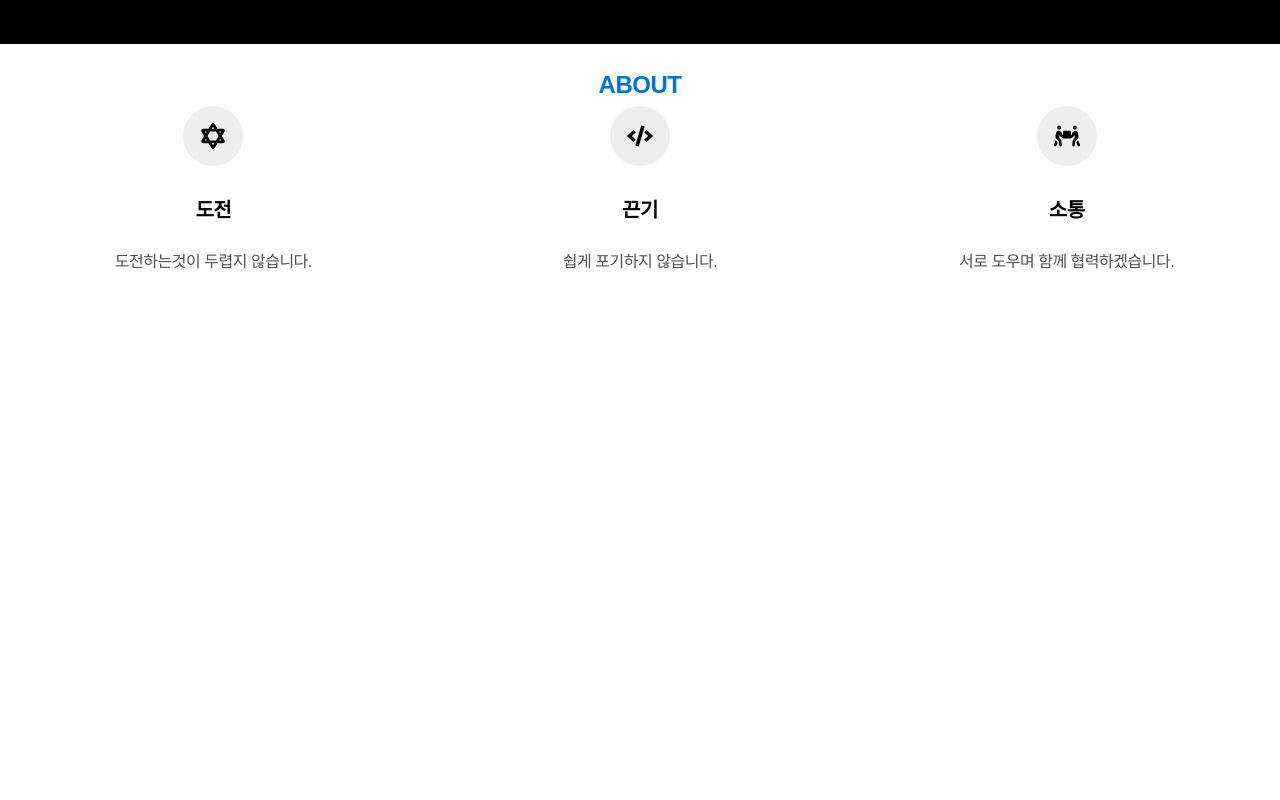
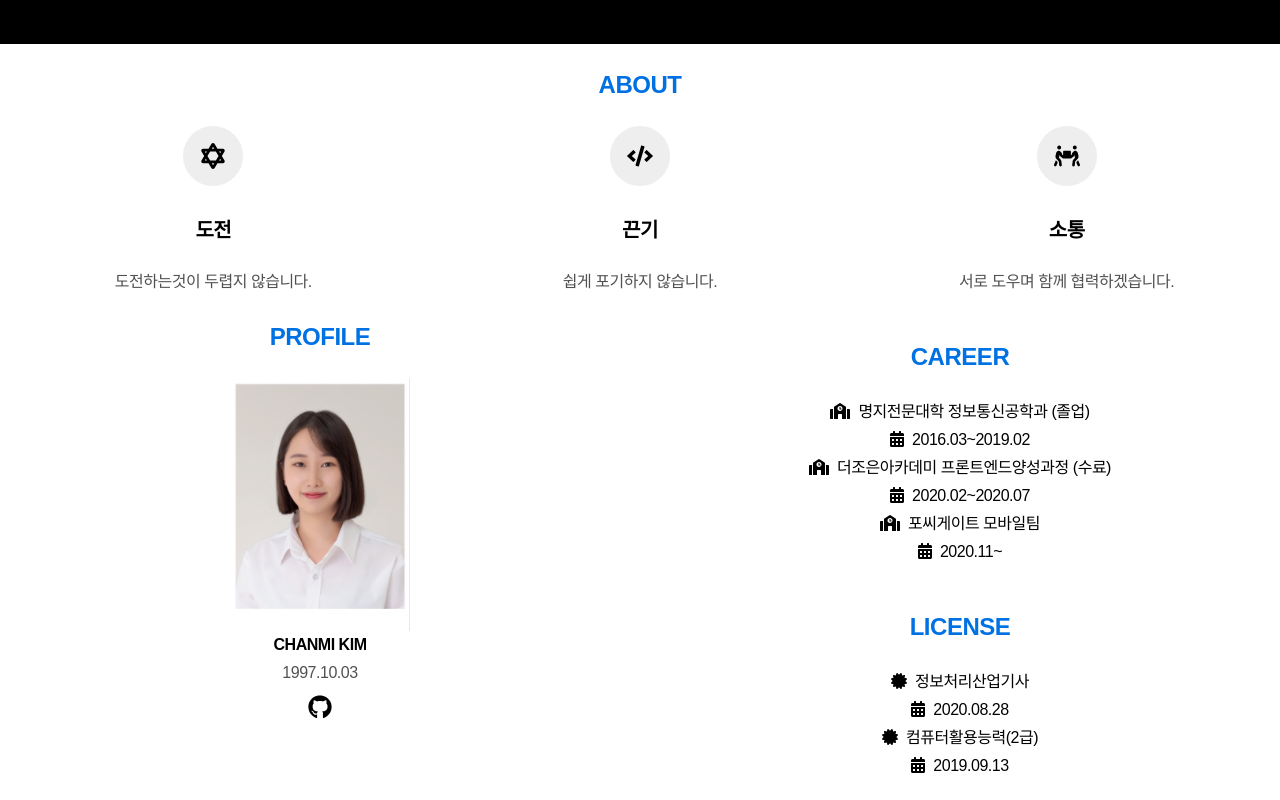
Before and after one commit to dev-cmkim/chanpage-2021, a React (Create React App) app: page / in a window 1280 px wide. Shown: the part 316-1116 px from the top of the page. Before the commit the page ends 800 px from the top, so only its background shows below. Built offline with nearby package versions, Linux system fonts and the light colour scheme.

Commit message:
profile 화면 구성

```diff
--- a/package.json
+++ b/package.json
@@ -4,6 +4,7 @@
   "private": true,
   "dependencies": {
     "@fortawesome/fontawesome-svg-core": "^1.2.36",
+    "@fortawesome/free-brands-svg-icons": "^5.15.4",
     "@fortawesome/free-solid-svg-icons": "^5.15.4",
     "@fortawesome/react-fontawesome": "^0.1.15",
     "@testing-library/jest-dom": "^5.14.1",
--- a/src/App.js
+++ b/src/App.js
@@ -1,12 +1,14 @@
 import './assests/App.css';
 import About from './components/About';
 import Main from './components/Main';
+import Profile from './components/Profile';
 
 function App() {
   return (
     <div className="App">
       <Main></Main>
       <About></About>
+      <Profile></Profile>
     </div>
   );
 }
--- a/src/assests/App.css
+++ b/src/assests/App.css
@@ -62,10 +62,10 @@ body,input,select,textarea,button,table {
   opacity: 1;
 }
 /* //--공통스타일 끝--//  */
-.pointText {color:#0071e3; font-weight:700; font-size: 24px;}
+.pointText {color:#0071e3; font-weight:700; font-size: 24px; margin-bottom: 20px;}
 
-.App {position: relative;background:#000;}
-.main {height: 360px;padding:16px;}
+.App {position: relative;background:#fff;}
+.main {height: 360px;padding:16px;background-color: #000;}
 .main .img_wrap {
   width:200px;
   margin: 0 auto;
@@ -97,5 +97,59 @@ body,input,select,textarea,button,table {
   border-radius: 50%;
   padding:10px;
 }
-.about .topBox li h3 {font-size:20px; font-weight:600;padding:20px 0}
-.about .topBox li p {color:#525152; padding:0 10px;}
+.about .topBox li h3 {
+  font-size:20px;
+  font-weight:600;
+  padding:20px 0}
+.about .topBox li p {
+  color:#525152;
+  padding:0 10px;
+}
+
+.profile {
+  display: flex;
+  flex-direction: row;
+}
+.profile .section1 {
+  width:50%;
+  height: 300px;
+  text-align: center;
+}
+.profile .section1 .img_wrap {
+  width: 180px;
+  margin : 0 auto;
+}
+.profile .section1 .img_wrap img{
+  width: 100%;
+}
+.profile .section1 a {
+  font-size: 24px;
+}
+
+.profile .section2 {
+  width:50%;
+  height: 300px;
+  display: flex;
+  flex-direction: column;
+}
+.profile .section2 .section3 ul li .icon_edu, .profile .section4 ul li .icon_edu{
+  margin-right:8px;
+}
+.profile .section3, .profile .section4 {
+  width:100%;
+  height: 100%;
+  text-align: center;
+  padding: 20px 0;
+}
+
+@media (max-width: 800px) {
+  .profile {flex-direction: column;}
+  .profile .section1 { width: 100%; }
+  .profile .section1 .img_wrap {
+    width: 90px;
+  }
+  .profile .section2 { width: 100%; }
+  .profile .section2 .section3 ul li {
+    font-size: 16px;
+  }
+ }
--- /dev/null
+++ b/src/components/Profile.js
@@ -0,0 +1,88 @@
+import myImg from "../assests/images/me.jpg";
+import { FontAwesomeIcon } from "@fortawesome/react-fontawesome";
+import {
+  faSchool,
+  faCalendarAlt,
+  faCertificate,
+  faCheck,
+  faEnvelope,
+} from "@fortawesome/free-solid-svg-icons";
+import {
+  faCss3,
+  faGithub,
+  faHtml5,
+  faJs,
+  faReact,
+} from "@fortawesome/free-brands-svg-icons";
+
+const Profile = () => {
+  return (
+    <div className="profile">
+      <div className="section1">
+        <h2 className="pointText">PROFILE</h2>
+        <div className="img_wrap">
+          <img src={myImg} className="img" />
+        </div>
+        <p style={{ fontWeight: "bold" }}>CHANMI KIM</p>
+        <p style={{ color: "#525152" }}>1997.10.03</p>
+        <a href="https://github.com/dev-cmkim">
+          <FontAwesomeIcon className="icon_git" icon={faGithub} />
+        </a>
+      </div>
+      <div className="section2">
+        <div className="section3">
+          <h2 className="pointText">CAREER</h2>
+          <ul>
+            <li>
+              <FontAwesomeIcon className="icon_edu" icon={faSchool} />
+              명지전문대학 정보통신공학과 (졸업)
+            </li>
+            <li>
+              <FontAwesomeIcon className="icon_edu" icon={faCalendarAlt} />
+              2016.03~2019.02
+            </li>
+            <li>
+              <FontAwesomeIcon className="icon_edu" icon={faSchool} />
+              더조은아카데미 프론트엔드양성과정 (수료)
+            </li>
+            <li>
+              <FontAwesomeIcon className="icon_edu" icon={faCalendarAlt} />
+              2020.02~2020.07
+            </li>
+            <li>
+              <FontAwesomeIcon className="icon_edu" icon={faSchool} />
+              포씨게이트 모바일팀
+            </li>
+            <li>
+              <FontAwesomeIcon className="icon_edu" icon={faCalendarAlt} />
+              2020.11~
+            </li>
+          </ul>
+        </div>
+        <div className="section4">
+          <h3 className="pointText">LICENSE</h3>
+          <ul>
+            <li>
+              <FontAwesomeIcon className="icon_edu" icon={faCertificate} />
+              정보처리산업기사
+            </li>
+            <li>
+              <FontAwesomeIcon className="icon_edu" icon={faCalendarAlt} />
+              2020.08.28
+            </li>
+            <li>
+              <FontAwesomeIcon className="icon_edu" icon={faCertificate} />
+              컴퓨터활용능력(2급)
+            </li>
+            <li>
+              <FontAwesomeIcon className="icon_edu" icon={faCalendarAlt} />
+              2019.09.13
+            </li>
+          </ul>
+        </div>
+      </div>
+    </div>
+  );
+};
+
+export default Profile;
```
Also changed, not shown: src/assests/images/me.jpg (added), 1 other file (tests, documents, lock files or other folders).
